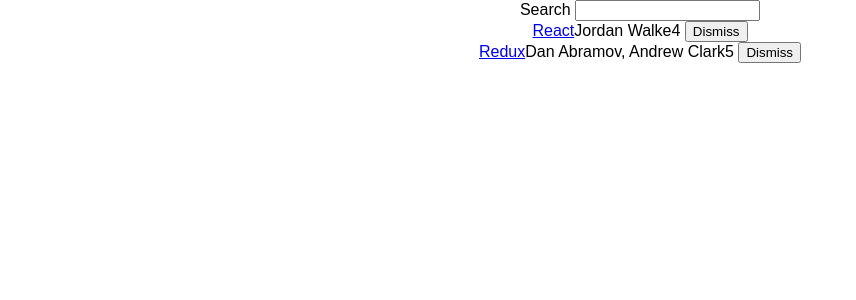
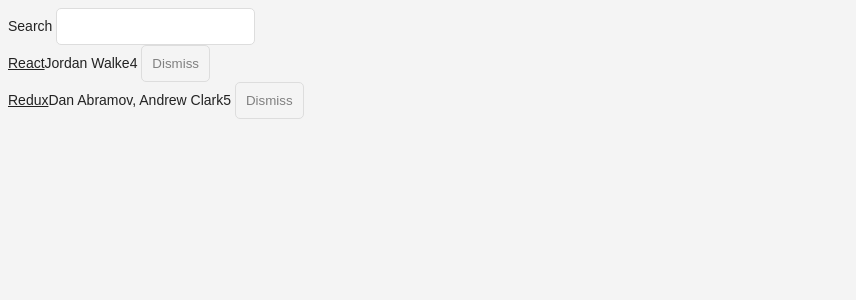
Before and after one commit to sumitoberoi1/HackerNewsReactClient, a React (Create React App) app in the folder hackernews/hackernews/: page / in a window 1280 px wide. Shown: the top 300 px of the page, without its empty margins (0-856 px from the left). Built offline with nearby package versions, Linux system fonts and the light colour scheme.

Commit message:
CSS added

```diff
--- a/hackernews/hackernews/src/App.css
+++ b/hackernews/hackernews/src/App.css
@@ -1,28 +1,63 @@
-.App {
+.page {
+  margin: 20px;
+}
+
+.interactions {
   text-align: center;
 }
 
-.App-logo {
-  animation: App-logo-spin infinite 20s linear;
-  height: 80px;
+.table {
+  margin: 20px 0;
 }
 
-.App-header {
-  background-color: #222;
-  height: 150px;
-  padding: 20px;
-  color: white;
+.table-header {
+  display: flex;
+  line-height: 24px;
+  font-size: 16px;
+  padding: 0 10px;
+  justify-content: space-between;
 }
 
-.App-title {
-  font-size: 1.5em;
+.table-empty {
+  margin: 200px;
+  text-align: center;
+  font-size: 16px;
 }
 
-.App-intro {
-  font-size: large;
+.table-row {
+  display: flex;
+  line-height: 24px;
+  white-space: nowrap;
+  margin: 10px 0;
+  padding: 10px;
+  background: #ffffff;
+  border: 1px solid #e3e3e3;
 }
 
-@keyframes App-logo-spin {
-  from { transform: rotate(0deg); }
-  to { transform: rotate(360deg); }
+.table-header > span {
+  overflow: hidden;
+  text-overflow: ellipsis;
+  padding: 0 5px;
 }
+
+.table-row > span {
+  overflow: hidden;
+  text-overflow: ellipsis;
+  padding: 0 5px;
+}
+
+.button-inline {
+  border-width: 0;
+  background: transparent;
+  color: inherit;
+  text-align: inherit;
+  -webkit-font-smoothing: inherit;
+  padding: 0;
+  font-size: inherit;
+  cursor: pointer;
+}
+
+.button-active {
+  border-radius: 0;
+  border-bottom: 1px solid #38BB6C;
+}
--- a/hackernews/hackernews/src/index.css
+++ b/hackernews/hackernews/src/index.css
@@ -1,5 +1,45 @@
-body {
-  margin: 0;
-  padding: 0;
-  font-family: sans-serif;
-}
+
+  body {
+    color: #222;
+    background: #f4f4f4;
+    font: 400 14px CoreSans, Arial,sans-serif;
+  }
+
+  a {
+    color: #222;
+  }
+
+  a:hover {
+    text-decoration: underline;
+  }
+
+  ul, li {
+    list-style: none;
+    padding: 0;
+    margin: 0;
+  }
+
+  input {
+    padding: 10px;
+    border-radius: 5px;
+    outline: none;
+    margin-right: 10px;
+    border: 1px solid #dddddd;
+  }
+
+  button {
+    padding: 10px;
+    border-radius: 5px;
+    border: 1px solid #dddddd;
+    background: transparent;
+    color: #808080;
+    cursor: pointer;
+  }
+
+  button:hover {
+    color: #222;
+  }
+
+  *:focus {
+    outline: none;
+  }
```
